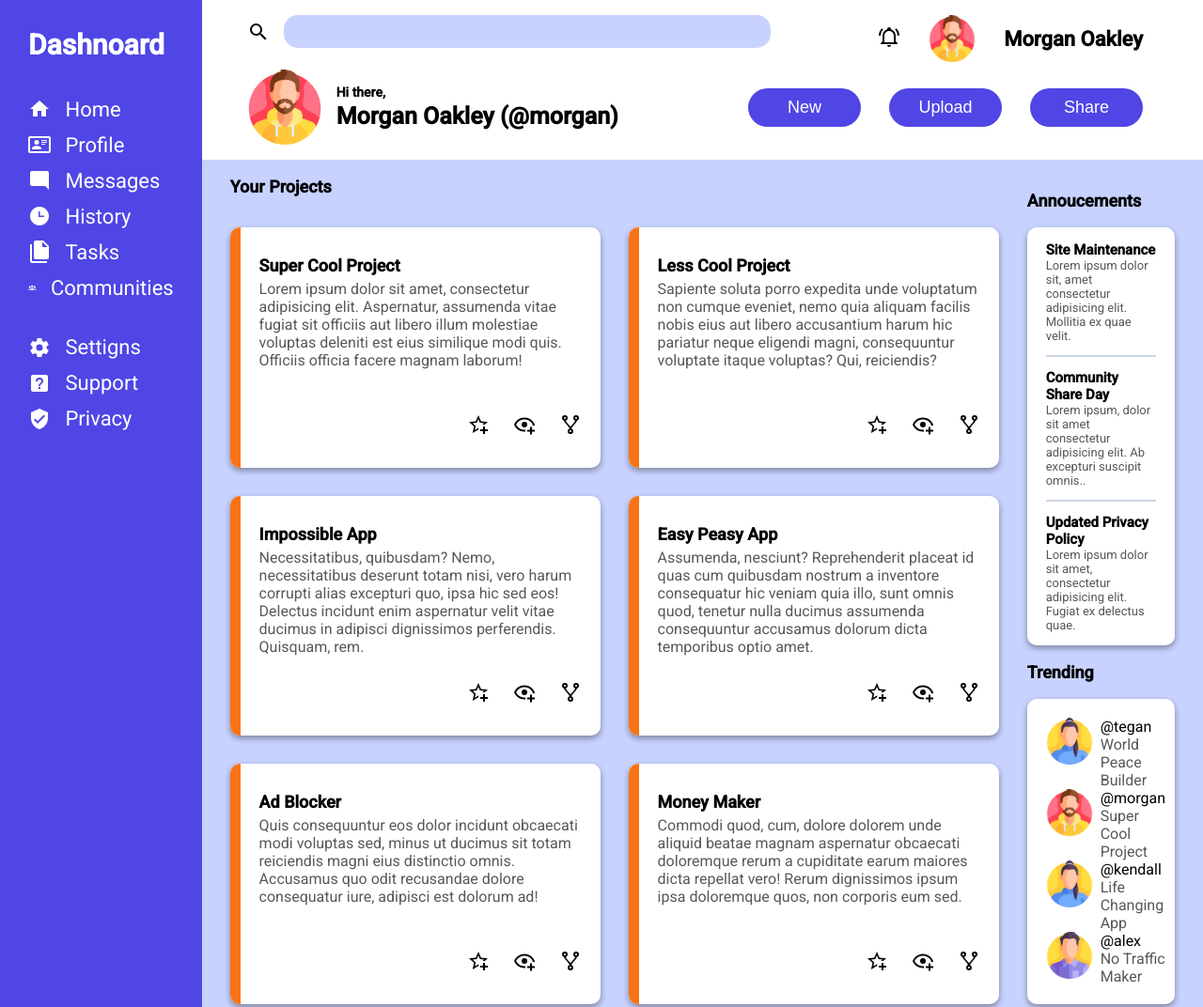
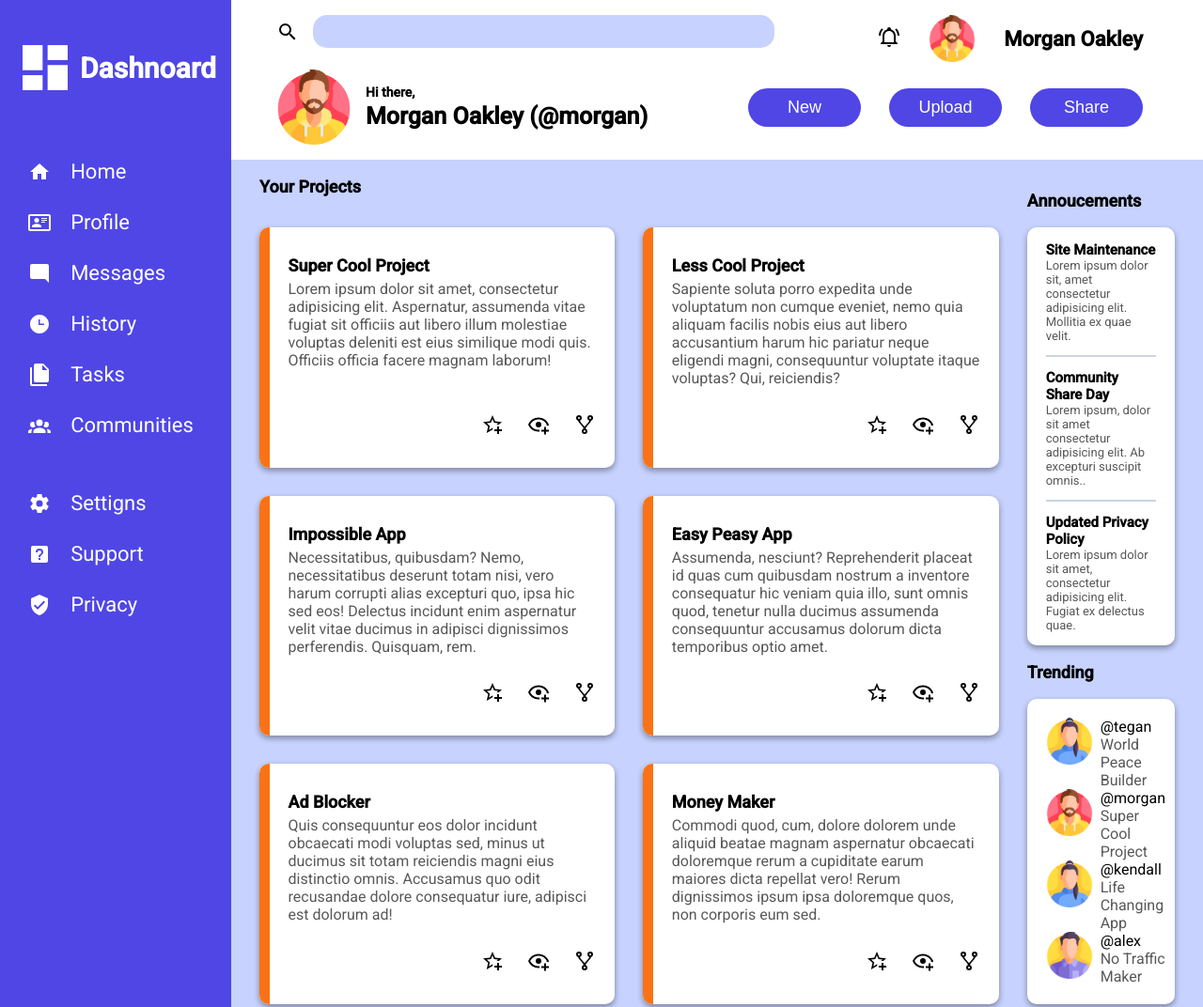
Before and after one commit to Bluesman98/Admin-Dashboard, a plain HTML site: page index.html in a window 1280 px wide. Shown: the top 1072 px of the page at 94% size. Drawn offline with Linux system fonts and the light colour scheme.

Commit message:
changed the hover effect on nav sidebar and add The dashboard icon

```diff
--- a/index.html
+++ b/index.html
@@ -13,64 +13,85 @@
 <body>
     <div class="container">
         <div class="sidebar">
-            <div class="dashboard">Dashnoard</div>
+            <div class="dashboard">
+
+                    <svg style="width:4rem;height:4rem" viewBox="0 0 24 24">
+                    <path fill="currentColor" d="M13,3V9H21V3M13,21H21V11H13M3,21H11V15H3M3,13H11V3H3V13Z" />
+                    </svg>
+
+                <div>Dashnoard</div>
+            </div>
             <div class="nav">
                 <div>
+                    <div class="side"></div>
+                    <a href="">
                     <svg style="width:24px;height:24px" viewBox="0 0 24 24">
                     <path fill="currentColor" d="M10,20V14H14V20H19V12H22L12,3L2,12H5V20H10Z" />
                     </svg>
-                    <a href="">Home</a>
+                    Home</a>
                 </div>
                 <div>
+                    <div class="side"></div>
+                    <a href="">
                     <svg style="width:24px;height:24px" viewBox="0 0 24 24">
                     <path fill="currentColor" d="M22,3H2C0.91,3.04 0.04,3.91 0,5V19C0.04,20.09 0.91,20.96 2,21H22C23.09,20.96 23.96,20.09 24,19V5C23.96,3.91 23.09,3.04 22,3M22,19H2V5H22V19M14,17V15.75C14,14.09 10.66,13.25 9,13.25C7.34,13.25 4,14.09 4,15.75V17H14M9,7A2.5,2.5 0 0,0 6.5,9.5A2.5,2.5 0 0,0 9,12A2.5,2.5 0 0,0 11.5,9.5A2.5,2.5 0 0,0 9,7M14,7V8H20V7H14M14,9V10H20V9H14M14,11V12H18V11H14" />
                     </svg>
-                    <a href="">Profile</a>
+                    Profile</a>
                 </div>
                 <div>
+                    <div class="side"></div>
+                    <a href="">
                     <svg style="width:24px;height:24px" viewBox="0 0 24 24">
                         <path fill="currentColor" d="M22,4C22,2.89 21.1,2 20,2H4A2,2 0 0,0 2,4V16A2,2 0 0,0 4,18H18L22,22V4Z" />
                     </svg>
-                    <a href="">Messages</a>
+                    Messages</a>
                 </div>
                 <div>
+                    <div class="side"></div>
+                    <a href="">
                     <svg style="width:24px;height:24px" viewBox="0 0 24 24">
                         <path fill="currentColor" d="M12 2C6.5 2 2 6.5 2 12C2 17.5 6.5 22 12 22C17.5 22 22 17.5 22 12S17.5 2 12 2M17 13H11V7H12.5V11.5H17V13Z" />
                     </svg>
-                    <a href="">History</a>
+                    History</a>
                 </div>
                 <div>
+                    <div class="side"></div>
+                    <a href="">
                     <svg style="width:24px;height:24px" viewBox="0 0 24 24">
                         <path fill="currentColor" d="M15,7H20.5L15,1.5V7M8,0H16L22,6V18A2,2 0 0,1 20,20H8C6.89,20 6,19.1 6,18V2A2,2 0 0,1 8,0M4,4V22H20V24H4A2,2 0 0,1 2,22V4H4Z" />
                     </svg>
-                    <a href="">Tasks</a>
+                    Tasks</a>
                 </div>
                 <div>
+                    <a href="">
                     <svg style="width:24px;height:24px" viewBox="0 0 24 24">
                         <path fill="currentColor" d="M12,5.5A3.5,3.5 0 0,1 15.5,9A3.5,3.5 0 0,1 12,12.5A3.5,3.5 0 0,1 8.5,9A3.5,3.5 0 0,1 12,5.5M5,8C5.56,8 6.08,8.15 6.53,8.42C6.38,9.85 6.8,11.27 7.66,12.38C7.16,13.34 6.16,14 5,14A3,3 0 0,1 2,11A3,3 0 0,1 5,8M19,8A3,3 0 0,1 22,11A3,3 0 0,1 19,14C17.84,14 16.84,13.34 16.34,12.38C17.2,11.27 17.62,9.85 17.47,8.42C17.92,8.15 18.44,8 19,8M5.5,18.25C5.5,16.18 8.41,14.5 12,14.5C15.59,14.5 18.5,16.18 18.5,18.25V20H5.5V18.25M0,20V18.5C0,17.11 1.89,15.94 4.45,15.6C3.86,16.28 3.5,17.22 3.5,18.25V20H0M24,20H20.5V18.25C20.5,17.22 20.14,16.28 19.55,15.6C22.11,15.94 24,17.11 24,18.5V20Z" />
                     </svg>
-                <a href="">Communities</a>
+                Communities</a>
                 </div>
             </div>
 
             <div class="nav">
                 <div>
+                    <a href="">
                     <svg style="width:24px;height:24px" viewBox="0 0 24 24">
                         <path fill="currentColor" d="M12,15.5A3.5,3.5 0 0,1 8.5,12A3.5,3.5 0 0,1 12,8.5A3.5,3.5 0 0,1 15.5,12A3.5,3.5 0 0,1 12,15.5M19.43,12.97C19.47,12.65 19.5,12.33 19.5,12C19.5,11.67 19.47,11.34 19.43,11L21.54,9.37C21.73,9.22 21.78,8.95 21.66,8.73L19.66,5.27C19.54,5.05 19.27,4.96 19.05,5.05L16.56,6.05C16.04,5.66 15.5,5.32 14.87,5.07L14.5,2.42C14.46,2.18 14.25,2 14,2H10C9.75,2 9.54,2.18 9.5,2.42L9.13,5.07C8.5,5.32 7.96,5.66 7.44,6.05L4.95,5.05C4.73,4.96 4.46,5.05 4.34,5.27L2.34,8.73C2.21,8.95 2.27,9.22 2.46,9.37L4.57,11C4.53,11.34 4.5,11.67 4.5,12C4.5,12.33 4.53,12.65 4.57,12.97L2.46,14.63C2.27,14.78 2.21,15.05 2.34,15.27L4.34,18.73C4.46,18.95 4.73,19.03 4.95,18.95L7.44,17.94C7.96,18.34 8.5,18.68 9.13,18.93L9.5,21.58C9.54,21.82 9.75,22 10,22H14C14.25,22 14.46,21.82 14.5,21.58L14.87,18.93C15.5,18.67 16.04,18.34 16.56,17.94L19.05,18.95C19.27,19.03 19.54,18.95 19.66,18.73L21.66,15.27C21.78,15.05 21.73,14.78 21.54,14.63L19.43,12.97Z" />
                     </svg>
-                    <a href="">Settigns</a>
+                    Settigns</a>
                 </div>
                 <div>
+                    <a href="">
                     <svg style="width:24px;height:24px" viewBox="0 0 24 24">
                         <path fill="currentColor" d="M11,18H13V16H11V18M12,6A4,4 0 0,0 8,10H10A2,2 0 0,1 12,8A2,2 0 0,1 14,10C14,12 11,11.75 11,15H13C13,12.75 16,12.5 16,10A4,4 0 0,0 12,6M5,3H19A2,2 0 0,1 21,5V19A2,2 0 0,1 19,21H5A2,2 0 0,1 3,19V5A2,2 0 0,1 5,3Z" />
                     </svg>
-                    <a href="">Support</a>
+                    Support</a>
                 </div>
                 <div>
+                    <a href="">
                     <svg style="width:24px;height:24px" viewBox="0 0 24 24">
                         <path fill="currentColor" d="M10,17L6,13L7.41,11.59L10,14.17L16.59,7.58L18,9M12,1L3,5V11C3,16.55 6.84,21.74 12,23C17.16,21.74 21,16.55 21,11V5L12,1Z" />
                     </svg>
-                    <a href="">Privacy</a>
+                    Privacy</a>
                 </div>
             </div>
         </div>
--- a/style.css
+++ b/style.css
@@ -124,21 +124,22 @@ button:hover{
     display: flex;
     flex-direction: column;
     gap: 20px;
-    padding: 30px;
     grid-column: 1/2;
     grid-row: 1/3;
     background-color: #4F46E5;
     color: white;
-
-}
-
-.nav a:hover{
-   color: #F97316;
 }
 
 .dashboard{
+    margin-top: 1.5rem;
+    display: flex;
     font-size: 30px;
     font-weight: bold;
+    padding: 1rem;
+    gap: 5px;
+}
+.dashboard>div{
+    align-self: center;
 }
 
 .nav{
@@ -146,18 +147,33 @@ button:hover{
     flex-direction: column;
     gap: 13px;
     font-size: 22px;
-    margin-top: 12%;
+    margin-top: 9%;
 }
 
-.nav>div{
+
+.nav>div:hover{
+    color: #F97316;
+    border-left: 0.3rem solid #F97316;
+}
+
+.nav>div>a{
     display: flex;
     align-items: center;
     gap: 10%;
+    padding-left: 12%;
+    padding-top: .5rem;
+    padding-bottom: .5rem;
 }
+
 .nav a{
     text-decoration: none;
     color: white;
 }
+
+.nav a:hover{
+    color: #F97316;
+    box-shadow: rgba(0, 0, 0, 0.16) 0px 3px 6px, rgba(0, 0, 0, 0.23) 0px 3px 6px;
+ }
 
 .main{
     grid-column: 2/3;
@@ -247,8 +263,6 @@ gap: 5px;
     flex-direction: column;
     grid-template-rows: 1/2;
     padding-right: 30px;
-    padding-top: 0px;
-
 }
 
 .main-right>div>p{
```
